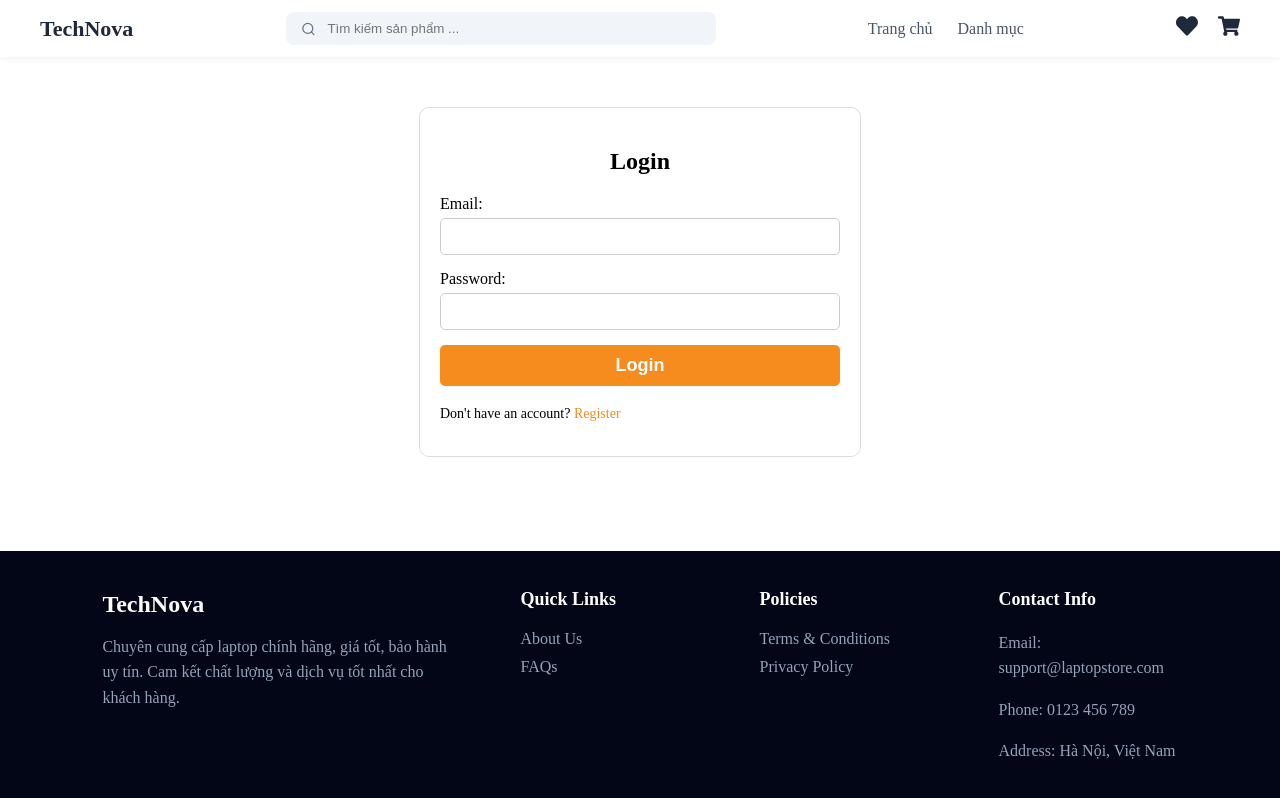
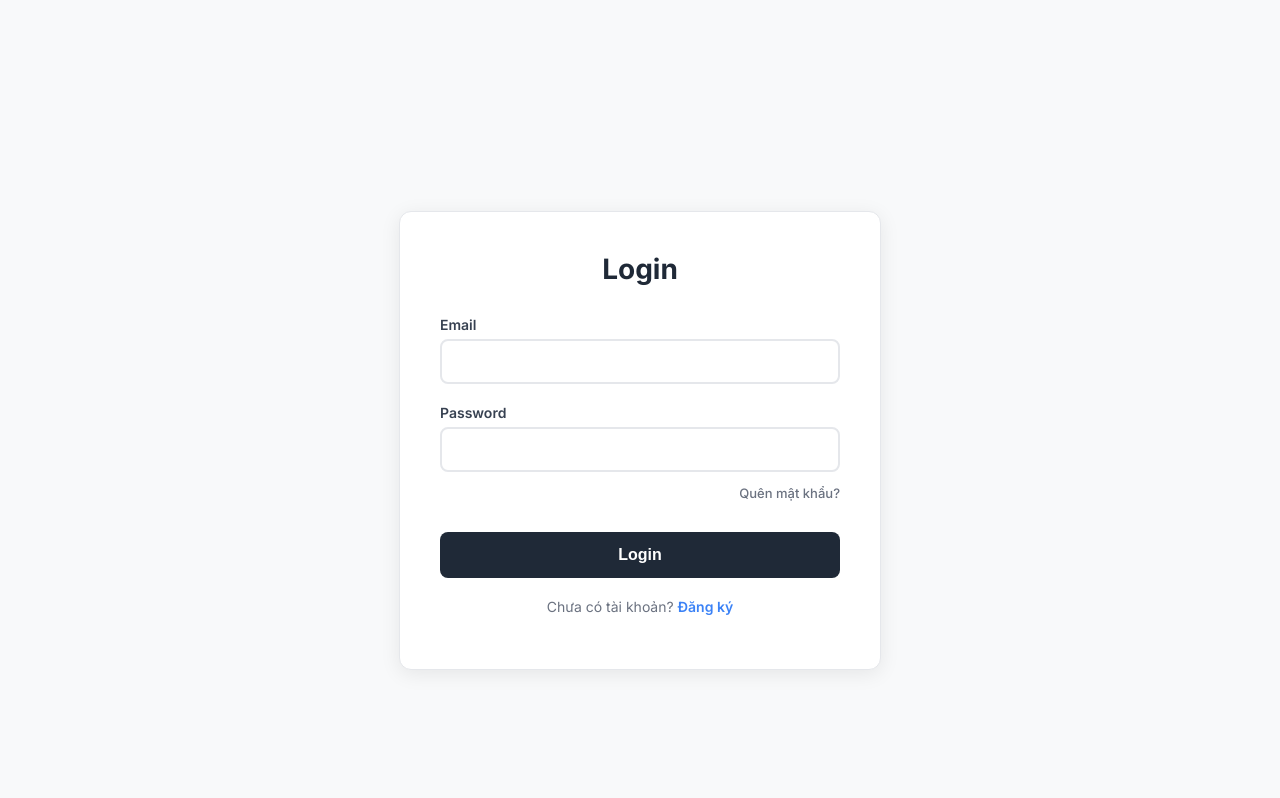
Before and after one commit to kyanhh04/Ecommerce-Springboot-React, a React (Create React App) app in the folder frontend/: page /login in a window 1280 px wide. Built offline with nearby package versions, Linux system fonts and the light colour scheme.

Commit message:
update FE cho forgot pass word

```diff
--- a/frontend/src/App.js
+++ b/frontend/src/App.js
@@ -13,6 +13,7 @@ import CategoryProductsPage from './component/pages/CategoryProductsPage';
 import CartPage from './component/pages/CartPage';
 import RegisterPage from './component/pages/RegisterPage';
 import LoginPage from './component/pages/LoginPage';
+import ForgotPasswordPage from './component/pages/ForgotPasswordPage';
 import ProfilePage from './component/pages/ProfilePage';
 import AddressPage from './component/pages/AddressPage';
 
@@ -59,6 +60,7 @@ function AppLayout() {
               <Route path='/cart' element={<CartPage />} />
               <Route path='/register' element={<RegisterPage />} />
               <Route path='/login' element={<LoginPage />} />
+              <Route path='/forgot-password' element={<ForgotPasswordPage />} />
               <Route path="/about" element={<About />} />
               <Route path="/terms" element={<Terms />} />
               <Route path="/privacy" element={<Privacy />} />
--- a/frontend/src/component/pages/LoginPage.jsx
+++ b/frontend/src/component/pages/LoginPage.jsx
@@ -39,11 +39,13 @@ const LoginPage = () => {
   };
 
   return (
+    <div className="auth-wrapper">
       <div className="register-page">
+        <form onSubmit={handleSubmit}>
           <h2>Login</h2>
           {message && <p className="message">{message}</p>}
-      <form onSubmit={handleSubmit}>
-        <label>Email: </label>
+
+          <label>Email</label>
           <input
             type="email"
             name="email"
@@ -52,7 +54,7 @@ const LoginPage = () => {
             required
           />
 
-        <label>Password: </label>
+          <label>Password</label>
           <input
             type="password"
             name="password"
@@ -61,12 +63,17 @@ const LoginPage = () => {
             required
           />
 
+          <div className="forgot-password-link">
+            <a href="/forgot-password">Quên mật khẩu?</a>
+          </div>
+
           <button type="submit">Login</button>
 
           <p className="register-link">
-          Don't have an account? <a href="/register">Register</a>
+            Chưa có tài khoản? <a href="/register">Đăng ký</a>
           </p>
         </form>
+      </div>
     </div>
   );
 };
--- a/frontend/src/component/pages/RegisterPage.jsx
+++ b/frontend/src/component/pages/RegisterPage.jsx
@@ -38,11 +38,13 @@ const RegisterPage = () => {
     }
 
     return (
+        <div className="auth-wrapper">
             <div className="register-page">
+                <form onSubmit={handleSubmit}>
                     <h2>Register</h2>
                     {message && <p className="message">{message}</p>}
-            <form onSubmit={handleSubmit}>
-                <label>Email: </label>
+
+                    <label>Email</label>
                     <input
                         type="email"
                         name="email"
@@ -50,7 +52,7 @@ const RegisterPage = () => {
                         onChange={handleChange}
                         required />
 
-                <label>Name: </label>
+                    <label>Name</label>
                     <input
                         type="text"
                         name="name"
@@ -58,8 +60,7 @@ const RegisterPage = () => {
                         onChange={handleChange}
                         required />
 
-
-                <label>Phone Number: </label>
+                    <label>Phone Number</label>
                     <input
                         type="text"
                         name="phoneNumber"
@@ -67,7 +68,7 @@ const RegisterPage = () => {
                         onChange={handleChange}
                         required />
 
-                <label>Password: </label>
+                    <label>Password</label>
                     <input
                         type="password"
                         name="password"
@@ -76,10 +77,12 @@ const RegisterPage = () => {
                         required />
 
                     <button type="submit">Register</button>
+
                     <p className="register-link">
-                        Already have an account? <a href="/login">Login</a>
+                        Đã có tài khoản? <a href="/login">Đăng nhập</a>
                     </p>
                 </form>
+            </div>
         </div>
     )
 }
--- a/frontend/src/style/register.css
+++ b/frontend/src/style/register.css
@@ -1,53 +1,149 @@
-.register-page{
-    max-width: 400px;
-    margin: 50px auto;
-    padding: 20px;
-    border: 1px solid #ddd;
-    border-radius: 10px;
+.auth-wrapper {
+    position: fixed;
+    top: 0;
+    left: 0;
+    right: 0;
+    bottom: 0;
+    background: #f8f9fa;
+    z-index: 9999;
+    overflow: auto;
 }
 
-.register-page h2{
-    text-align: center;
-    margin-bottom: 20px;
-}
-.register-page form{
+.register-page {
+    min-height: 100vh;
     display: flex;
-    flex-direction: column;
+    align-items: center;
+    justify-content: center;
+    padding: 40px 20px;
+    font-family: 'Inter', -apple-system, BlinkMacSystemFont, 'Segoe UI', sans-serif;
 }
 
-.register-page label{
-    margin-bottom: 5px;
+.register-page form {
+    width: 100%;
+    max-width: 400px;
+    background: white;
+    padding: 40px;
+    border-radius: 12px;
+    border: 1px solid #e5e7eb;
+    box-shadow: 0 4px 20px rgba(0, 0, 0, 0.08);
 }
 
-.register-page input{
-    margin-bottom: 15px;
-    padding: 10px;
-    border: 1px solid #ccc;
-    border-radius: 5px;
-}
-.register-page button{
-    padding: 10px;
-    border: none;
-    border-radius: 5px;
-    background-color: #f68b1e;
-    color: white;
-    cursor: pointer;
-    font-weight: 800;
-    font-size: 18px;
+.register-page h2 {
+    font-size: 28px;
+    font-weight: 700;
+    color: #1f2937;
+    margin: 0 0 30px 0;
+    text-align: center;
 }
 
-.register-page button:hover{
-    background-color: #81480e;
+.register-page label {
+    display: block;
+    font-size: 14px;
+    font-weight: 600;
+    color: #374151;
+    margin-bottom: 6px;
 }
-.message{
+
+.register-page input {
+    width: 100%;
+    padding: 12px 16px;
+    margin-bottom: 20px;
+    border: 2px solid #e5e7eb;
+    border-radius: 8px;
+    font-size: 15px;
+    transition: all 0.2s;
+    outline: none;
+    box-sizing: border-box;
+    background: white;
+    color: #1f2937;
+}
+
+.register-page input:focus {
+    border-color: #3b82f6;
+    box-shadow: 0 0 0 3px rgba(59, 130, 246, 0.1);
+}
+
+.register-page button {
+    width: 100%;
+    padding: 14px;
+    margin-top: 10px;
+    border: none;
+    border-radius: 8px;
+    background: #1f2937;
+    color: white;
+    font-size: 16px;
+    font-weight: 600;
+    cursor: pointer;
+    transition: all 0.2s;
+}
+
+.register-page button:hover {
+    background: #111827;
+    transform: translateY(-1px);
+    box-shadow: 0 4px 12px rgba(0, 0, 0, 0.15);
+}
+
+.register-page button:active {
+    transform: translateY(0);
+}
+
+.message {
     text-align: center;
-    color: green;
+    padding: 12px;
+    margin-bottom: 20px;
+    border-radius: 8px;
+    background: #d1fae5;
+    color: #065f46;
+    font-size: 14px;
+    font-weight: 500;
 }
-.register-link{
+
+.register-link {
     margin-top: 20px;
+    text-align: center;
     font-size: 14px;
+    color: #6b7280;
 }
-.register-link a{
+
+.register-link a {
     text-decoration: none;
-    color: #f68b1e;
+    color: #3b82f6;
+    font-weight: 600;
+    transition: color 0.2s;
 }
+
+.register-link a:hover {
+    color: #2563eb;
+}
+
+.forgot-password-link {
+    text-align: right;
+    margin-bottom: 20px;
+    margin-top: -10px;
+}
+
+.forgot-password-link a {
+    text-decoration: none;
+    color: #6b7280;
+    font-size: 13px;
+    font-weight: 500;
+    transition: color 0.2s;
+}
+
+.forgot-password-link a:hover {
+    color: #3b82f6;
+}
+
+.forgot-description {
+    text-align: center;
+    color: #6b7280;
+    font-size: 14px;
+    margin-bottom: 25px;
+    line-height: 1.5;
+}
+
+.message.error {
+    background: #fee2e2;
+    color: #991b1b;
+    border: 2px solid #fca5a5;
+}
```
Lines whose indentation alone changed are shown as unchanged.
